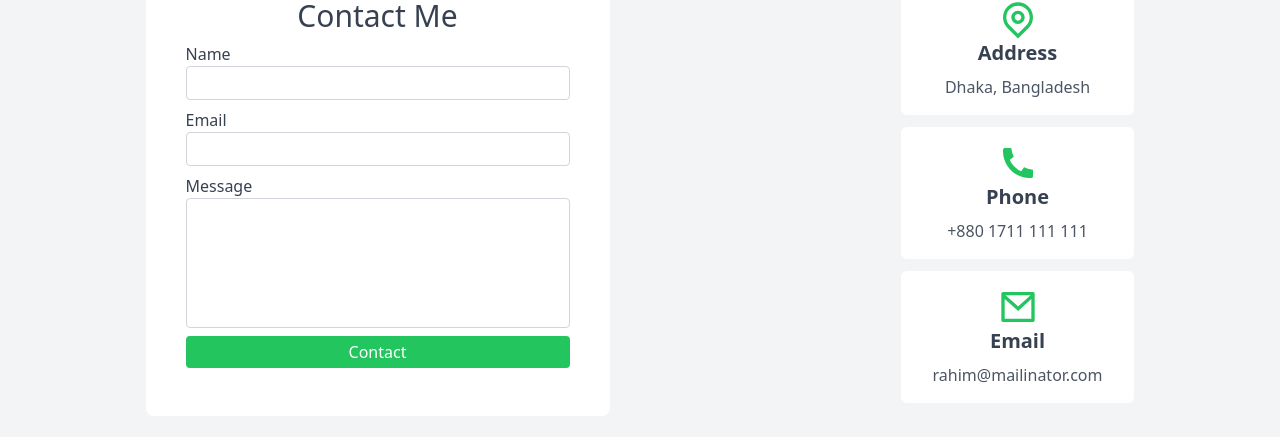
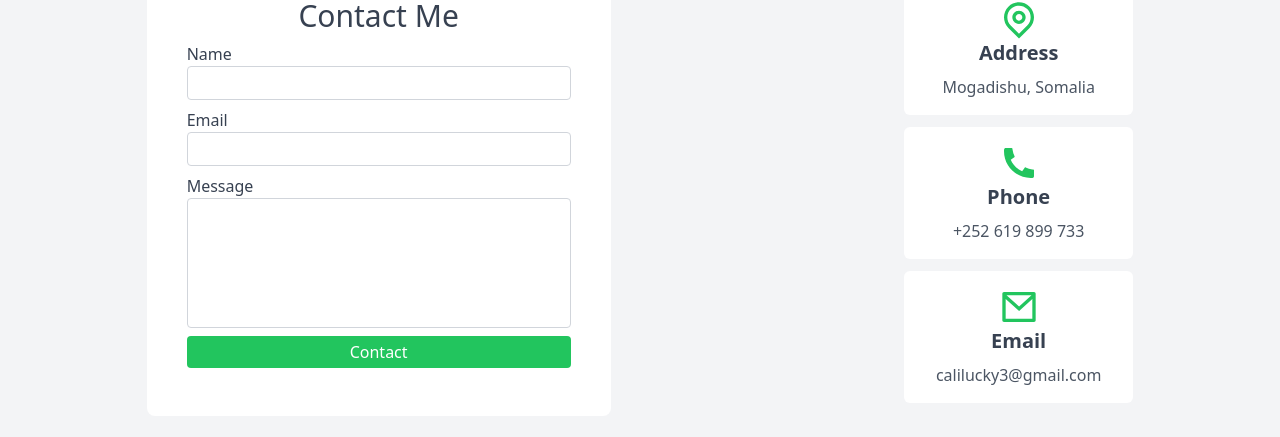
Before and after one commit to alidiamond1/Personal-Blogs-Platform, a React (Vite) app: page /contact in a window 1280 px wide. Shown: the part 146-583 px from the top of the page. Built offline with nearby package versions, Linux system fonts and the light colour scheme.

Commit message:
updated something

```diff
--- a/src/App.jsx
+++ b/src/App.jsx
@@ -1,4 +1,4 @@
-import { Navigate, Route, Routes } from "react-router-dom"
+import { Navigate, Route, Routes, } from "react-router-dom"
 import Dashboard from "./pages/Dashboard"
 import Login from "./pages/Login"
 import Signup from "./pages/Signup"
@@ -16,6 +16,7 @@ function App() {
   const users = JSON.parse(localStorage.getItem('users')) || []
   const user = users.find(user => user.isLogin);
   return (
+
     <Routes>
       <Route path="/" element={<Dashboard />} />
       <Route path="/login" element={!user ? <Login /> : <Navigate to={`/`} />} />
--- a/src/components/Navbar.jsx
+++ b/src/components/Navbar.jsx
@@ -27,7 +27,7 @@ export default function Navber() {
                             <div>
                                 {/* Website Logo */}
                                 <Link to="/" className="flex items-center py-4 px-2">
-                                    <img src="/public/Alidiamond.svg" alt="Logo" className="h-8 w-8 mr-2" />
+                                    <img src="/Alidiamond.svg" alt="Logo" className="h-8 w-8 mr-2" />
                                     <span className="font-semibold text-gray-500 text-lg">Alidiamond</span>
                                 </Link>
                             </div>
--- a/src/pages/About.jsx
+++ b/src/pages/About.jsx
@@ -8,7 +8,7 @@ export default function About() {
       <div className="flex justify-between flex-col-reverse md:flex-row py-20 px-8">
           <div className="space-y-3 basis-9/12 ">
             <h1 className="text-4xl font-bold capitalize border-b-2 border-green-400">About me </h1>
-            <h3 className="text-4xl font-bold capitalize">hello, i'm <span className='text-green-500'>abdur rahim</span> </h3>
+            <h3 className="text-4xl font-bold capitalize">hello, i'm <span className='text-green-500'>Ali Nor</span> </h3>
             <p className="text-lg font-semibold">Introducing <span className='text-green-500'>Ali Nor,</span> a skilled web developer with a passion for crafting beautiful and functional online experiences. A master of both front-end development and some Back-end, Ali brings a unique blend of technical expertise and creative vision to every project touches.</p>
 
             <button className='bg-green-500 text-white px-5 py-2 rounded-lg capitalize'>get in touch</button>
--- a/src/pages/Contact.jsx
+++ b/src/pages/Contact.jsx
@@ -42,17 +42,17 @@ export default function Contact() {
           <div className="bg-white px-8 py-4 rounded-md flex justify-center items-center flex-col">
             <svg className='text-green-500 w-10' xmlns="http://www.w3.org/2000/svg" viewBox="0 0 24 24" fill="currentColor"><path fill="none" d="M0 0h24v24H0z"></path><path d="M12 20.8995L16.9497 15.9497C19.6834 13.2161 19.6834 8.78392 16.9497 6.05025C14.2161 3.31658 9.78392 3.31658 7.05025 6.05025C4.31658 8.78392 4.31658 13.2161 7.05025 15.9497L12 20.8995ZM12 23.7279L5.63604 17.364C2.12132 13.8492 2.12132 8.15076 5.63604 4.63604C9.15076 1.12132 14.8492 1.12132 18.364 4.63604C21.8787 8.15076 21.8787 13.8492 18.364 17.364L12 23.7279ZM12 13C13.1046 13 14 12.1046 14 11C14 9.89543 13.1046 9 12 9C10.8954 9 10 9.89543 10 11C10 12.1046 10.8954 13 12 13ZM12 15C9.79086 15 8 13.2091 8 11C8 8.79086 9.79086 7 12 7C14.2091 7 16 8.79086 16 11C16 13.2091 14.2091 15 12 15Z"></path></svg>
             <div className="text-gray-700 text-xl font-semibold mb-2">Address</div>
-            <div className="text-gray-600">Dhaka, Bangladesh</div>
+            <div className="text-gray-600">Mogadishu, Somalia</div>
           </div>
           <div className="bg-white px-8 py-4 rounded-md flex justify-center items-center flex-col">
             <svg className='text-green-500 w-10 ' xmlns="http://www.w3.org/2000/svg" viewBox="0 0 24 24" fill="currentColor"><path fill="none" d="M0 0h24v24H0z"></path><path d="M21 16.42V19.9561C21 20.4811 20.5941 20.9167 20.0705 20.9537C19.6331 20.9846 19.2763 21 19 21C10.1634 21 3 13.8366 3 5C3 4.72371 3.01545 4.36687 3.04635 3.9295C3.08337 3.40588 3.51894 3 4.04386 3H7.5801C7.83678 3 8.05176 3.19442 8.07753 3.4498C8.10067 3.67907 8.12218 3.86314 8.14207 4.00202C8.34435 5.41472 8.75753 6.75936 9.3487 8.00303C9.44359 8.20265 9.38171 8.44159 9.20185 8.57006L7.04355 10.1118C8.35752 13.1811 10.8189 15.6425 13.8882 16.9565L15.4271 14.8019C15.5572 14.6199 15.799 14.5573 16.001 14.6532C17.2446 15.2439 18.5891 15.6566 20.0016 15.8584C20.1396 15.8782 20.3225 15.8995 20.5502 15.9225C20.8056 15.9483 21 16.1633 21 16.42Z"></path></svg>
             <div className="text-gray-700 text-xl font-semibold mb-2">Phone</div>
-            <div className="text-gray-600">+880 1711 111 111</div>
+            <div className="text-gray-600">+252 619 899 733</div>
           </div>
           <div className="bg-white px-8 py-4 rounded-md flex justify-center items-center flex-col">
            <svg className='text-green-500 w-10 ' xmlns="http://www.w3.org/2000/svg" viewBox="0 0 24 24" fill="currentColor"><path fill="none" d="M0 0h24v24H0z"></path><path d="M3 3H21C21.5523 3 22 3.44772 22 4V20C22 20.5523 21.5523 21 21 21H3C2.44772 21 2 20.5523 2 20V4C2 3.44772 2.44772 3 3 3ZM20 7.23792L12.0718 14.338L4 7.21594V19H20V7.23792ZM4.51146 5L12.0619 11.662L19.501 5H4.51146Z"></path></svg>
             <div className="text-gray-700 text-xl font-semibold mb-2">Email</div>
-            <div className="text-gray-600">rahim@mailinator.com</div>
+            <div className="text-gray-600">calilucky3@gmail.com</div>
           </div>
         </div>
       </div>
```
